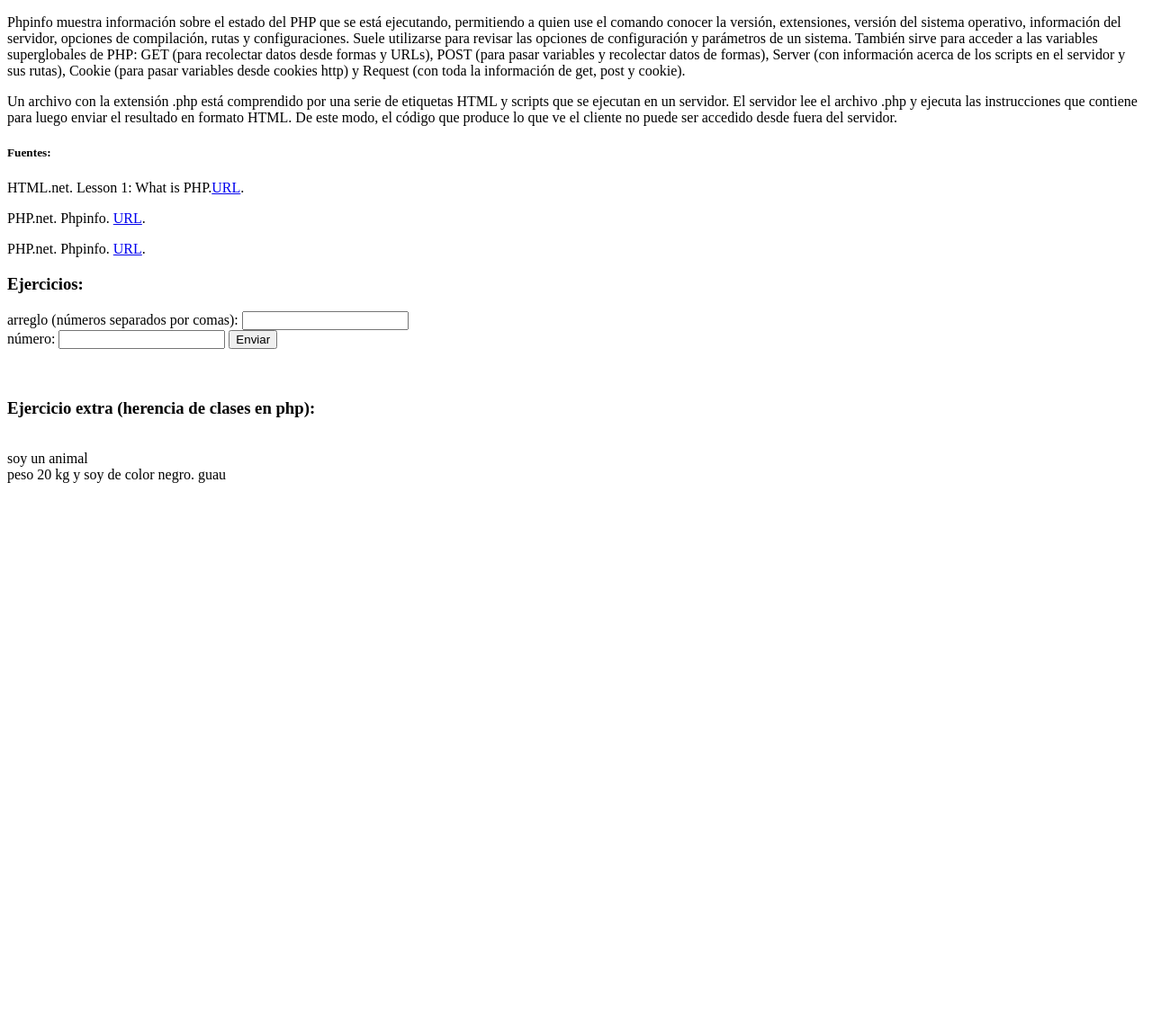
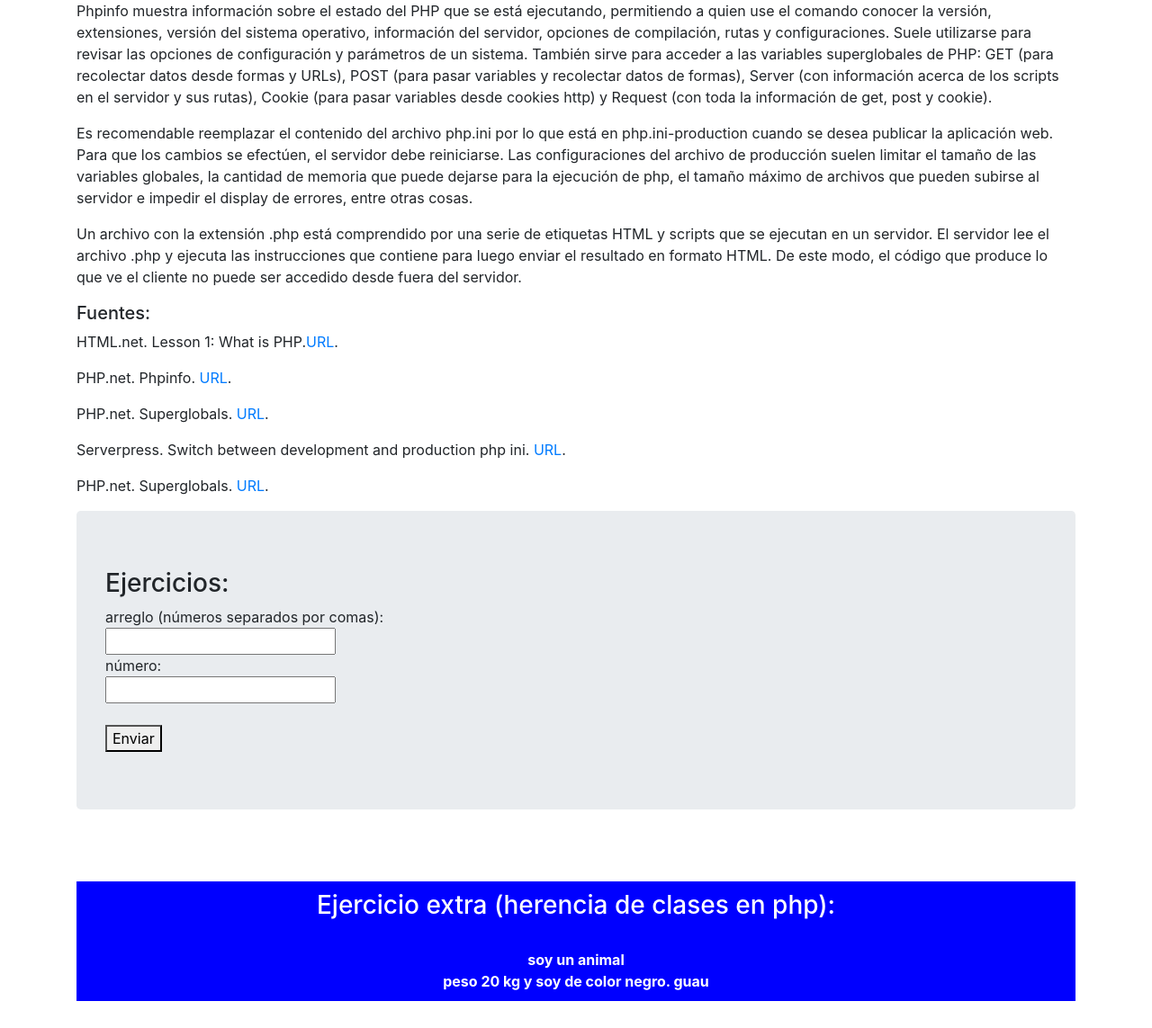
Before and after one commit to EduardoCuestaC/DAW_A00570171, a PHP site: page / in a window 1280 px wide. Shown: the whole page at 90% size. Before the commit the page ends 537 px from the top, so only its background shows below. Run offline with PHP 8.4, Linux system fonts and the light colour scheme; some libraries are stand-ins or nearby versions.

Commit message:
agregar css a lab 9

```diff
--- a/Lab9/index.php
+++ b/Lab9/index.php
@@ -3,8 +3,13 @@
 <head>
     <meta charset="UTF-8">
     <title>Title</title>
+    <link rel="stylesheet" href="..\bootstrap\bootstrap-4.0.0-beta.2-dist\css\bootstrap.min.css">
+    <link rel="stylesheet" href="styles.css">
+    <script src="..\bootstrap\bootstrap-4.0.0-beta.2-dist\js\jquery-3.2.1.js"></script>
+    <script src="..\bootstrap\bootstrap-4.0.0-beta.2-dist\js\bootstrap.bundle.js"></script>
 </head>
 <body>
+<div class="container">
     <p>
         Phpinfo muestra información sobre el estado del PHP que se está ejecutando, permitiendo a quien use el comando conocer
         la versión, extensiones, versión del sistema operativo, información del servidor, opciones de compilación, rutas y configuraciones.
@@ -15,7 +20,10 @@
         y Request (con toda la información de get, post y cookie).
     </p>
     <p>
-
+        Es recomendable reemplazar el contenido del archivo php.ini por lo que está en php.ini-production cuando se desea publicar la aplicación web.
+        Para que los cambios se efectúen, el servidor debe reiniciarse. Las configuraciones del archivo de producción suelen limitar el tamaño de las variables
+        globales, la cantidad de memoria que puede dejarse para la ejecución de php, el tamaño máximo de archivos que pueden subirse
+        al servidor e impedir el display de errores, entre otras cosas.
     </p>
     <p>
         Un archivo con la extensión .php está comprendido por una serie de etiquetas HTML y scripts que se ejecutan en un servidor.
@@ -25,15 +33,19 @@
     <h5>Fuentes:</h5>
     <p>HTML.net. Lesson 1: What is PHP.<a href="http://html.net/tutorials/php/lesson1.php">URL</a>.</p>
     <p>PHP.net. Phpinfo. <a href="http://php.net/manual/es/function.phpinfo.php">URL</a>.</p>
-    <p>PHP.net. Phpinfo. <a href=http://php.net/manual/es/language.variables.superglobals.php>URL</a>.</p>
-
+    <p>PHP.net. Superglobals. <a href="http://php.net/manual/es/language.variables.superglobals.php">URL</a>.</p>
+    <p>Serverpress. Switch between development and production php ini. <a href="https://serverpress.com/forums/topic/switch-between-development-and-production-php-ini">URL</a>.</p>
+    <p>PHP.net. Superglobals. <a href="http://php.net/manual/es/language.variables.superglobals.php">URL</a>.</p>
+    <div class="jumbotron">
     <h3>Ejercicios:</h3>
     <form method="post">
-        arreglo (números separados por comas): <input type="text" name="st">
+        arreglo (números separados por comas): <br><input type="text" name="st">
         <br>
-        número: <input type="number" name="n">
+        número: <br><input type="number" name="n">
+        <br><br>
         <button type="submit">Enviar</button>
     </form>
+    </div>
 
 <?php
 /**
@@ -146,11 +158,12 @@ if(count($_POST)>0){
 }
 echo "<br><br>";
 $dog1 = new Dog(20, "negro");
-echo "<h3>Ejercicio extra (herencia de clases en php):</h3><br>";
+echo "<div class=\"blu container-fluid\"><h3>Ejercicio extra (herencia de clases en php):</h3><br>";
 $dog1->speak();
 echo "<br>";
 $dog1->reportInfo();
-
+echo "</div>";
 ?>
+    <div>
 </body>
 </html>
--- /dev/null
+++ b/Lab9/styles.css
@@ -0,0 +1,8 @@
+.blu{
+    background-color:blue;
+    color:white;
+    font-weight:bold;
+    padding: 10px;
+    text-align:center;
+    margin-bottom:30px;
+}
```
